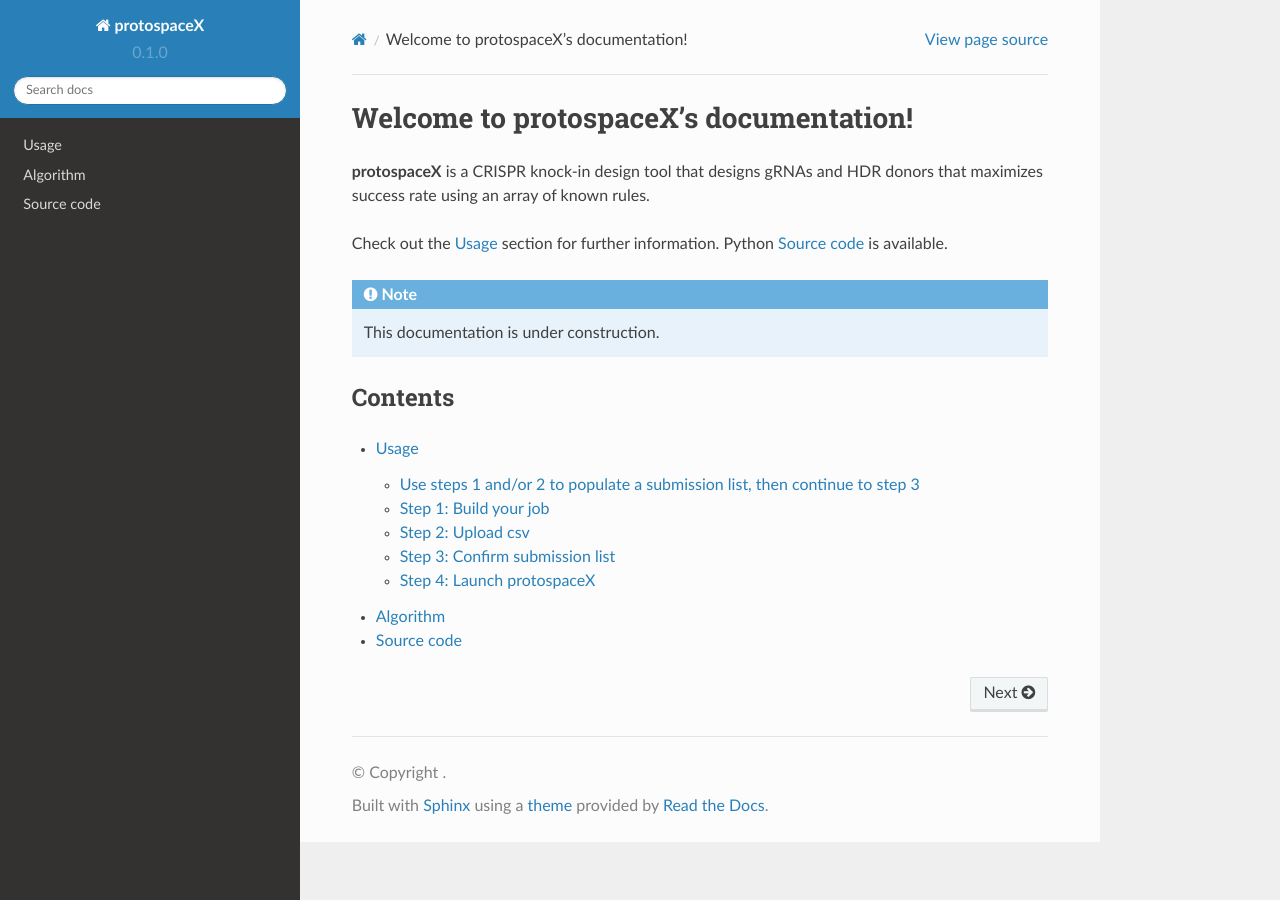
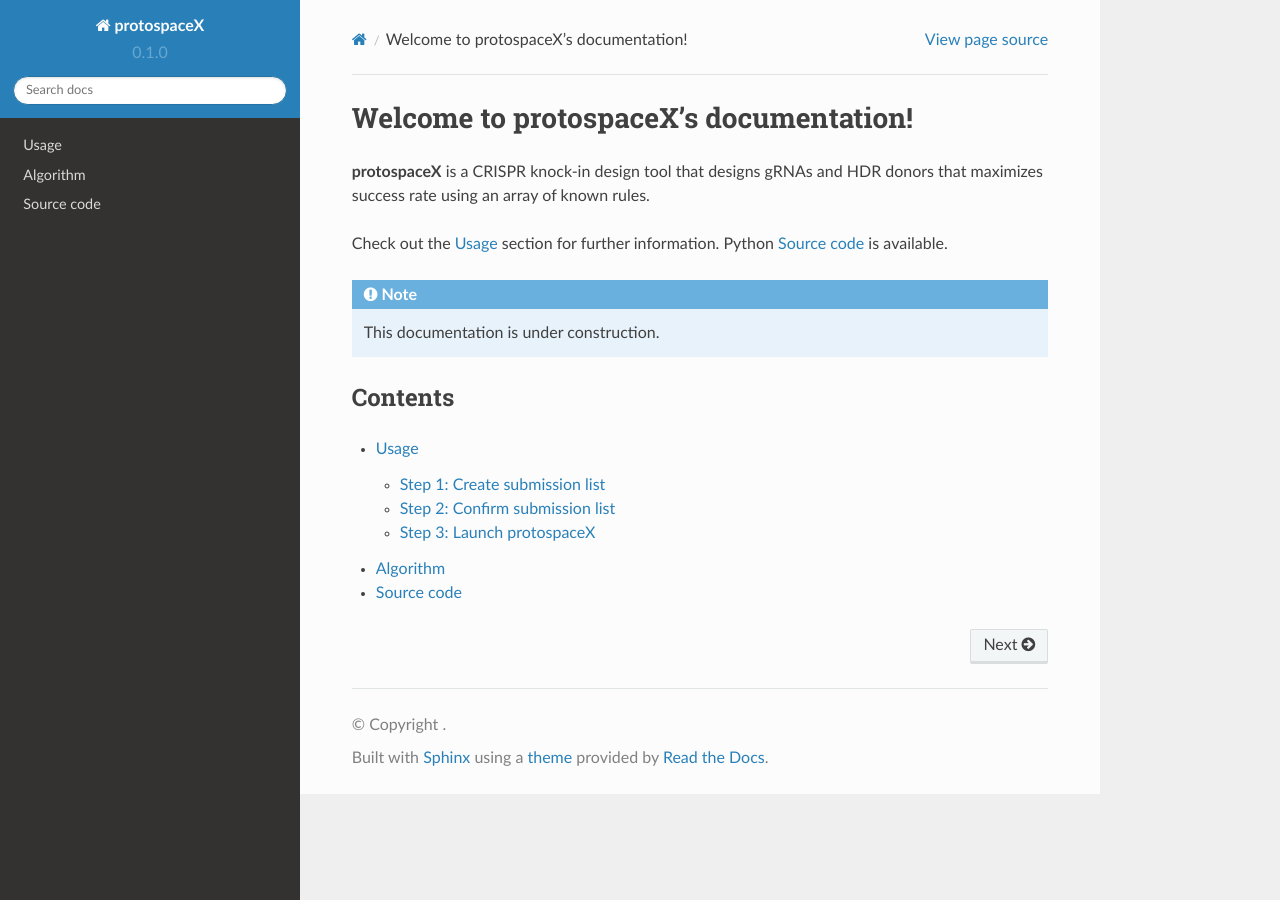
Before and after one commit to duopeng/protoSpaceJAM-readthedocs, a Sphinx documentation site: the page built from docs/source/index.rst, in a window 1280 px wide. Built offline with Sphinx 7.4.7 and the Read the Docs theme 2.0.0, drawn with Linux system fonts in a browser that asks for light colours.

Commit message:
Update usage.rst

```diff
--- a/docs/source/usage.rst
+++ b/docs/source/usage.rst
@@ -1,19 +1,20 @@
 Usage
 =====
 
-Use steps 1 and/or 2 to populate a submission list, then continue to step 3
----------------------------------------------------------------------------
+Use the stepper navigation to complete a job request
 
-Step 1: Build your job
-----------------------
+.. figure:: /images/stepper.png
+   :width: 80%
+   :align: center
+   :alt: GitHub template for the tutorial
 
-Step 2: Upload csv
-------------------
+Step 1: Create submission list
+------------------------------
 
-Step 3: Confirm submission list
+Step 2: Confirm submission list
 -------------------------------
 
-Step 4: Launch protospaceX
+Step 3: Launch protospaceX
 ------------------
 
 .. autosummary::
```
